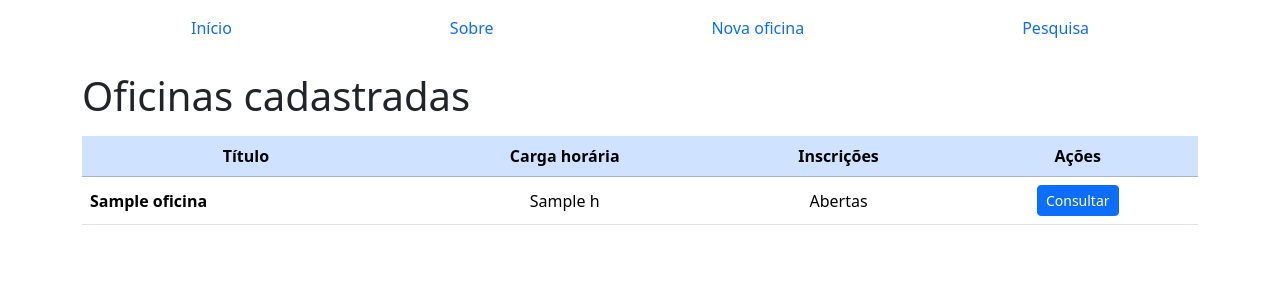
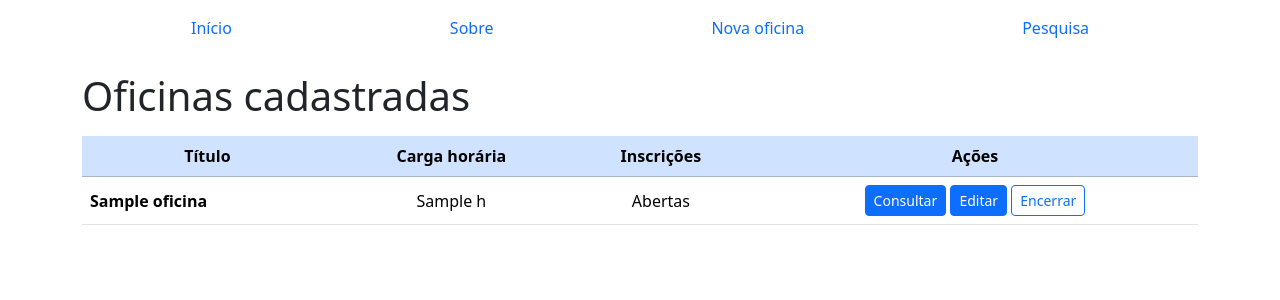
Before and after one commit to Renatowilliam21/desenvolvimento-back-end-I-rw, a Node server app: template views/index.hbs in a window 1280 px wide. Shown: the top 300 px of the page. Run offline with Node 20, Linux system fonts and the light colour scheme; the template is opened without the code that fills it: most values are stand-ins (such as "Sample title", 1, 10 or a date in 2020).

Commit message:
feat: ações editar, encerrar e reabrir na listagem

```diff
--- a/views/index.hbs
+++ b/views/index.hbs
@@ -21,6 +21,12 @@
                     <td class="text-center">{{#if this.aberta}}Abertas{{else}}Encerradas{{/if}}</td>
                     <td class="text-center">
                         <a class="btn btn-primary btn-sm" href="/oficina/consulta/{{this.id}}">Consultar</a>
+                        <a class="btn btn-primary btn-sm" href="/oficina/altera/{{this.id}}">Editar</a>
+                        {{#if this.aberta}}
+                            <a class="btn btn-outline-primary btn-sm" href="/oficina/encerra/{{this.id}}">Encerrar</a>
+                        {{else}}
+                            <a class="btn btn-outline-primary btn-sm" href="/oficina/reabre/{{this.id}}">Reabrir</a>
+                        {{/if}}
                     </td>
                 </tr>
             {{/each}}
```
